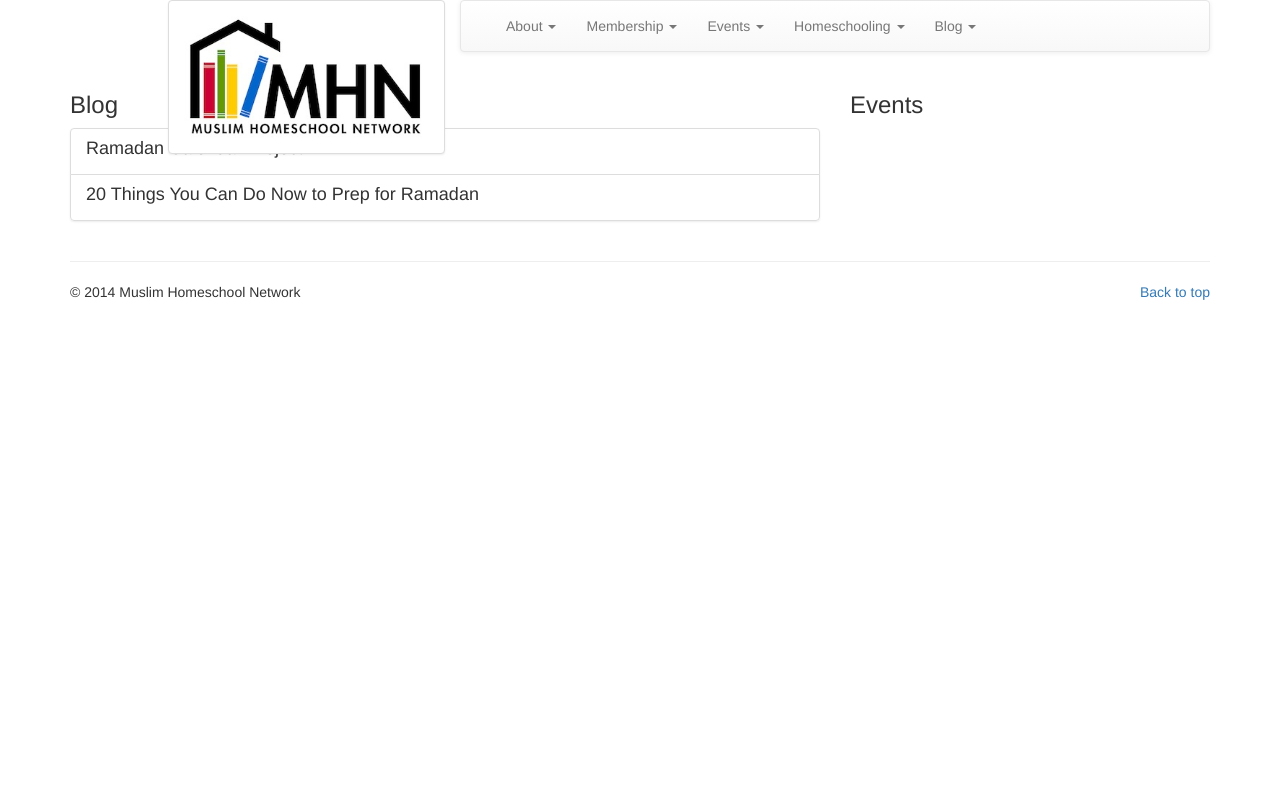
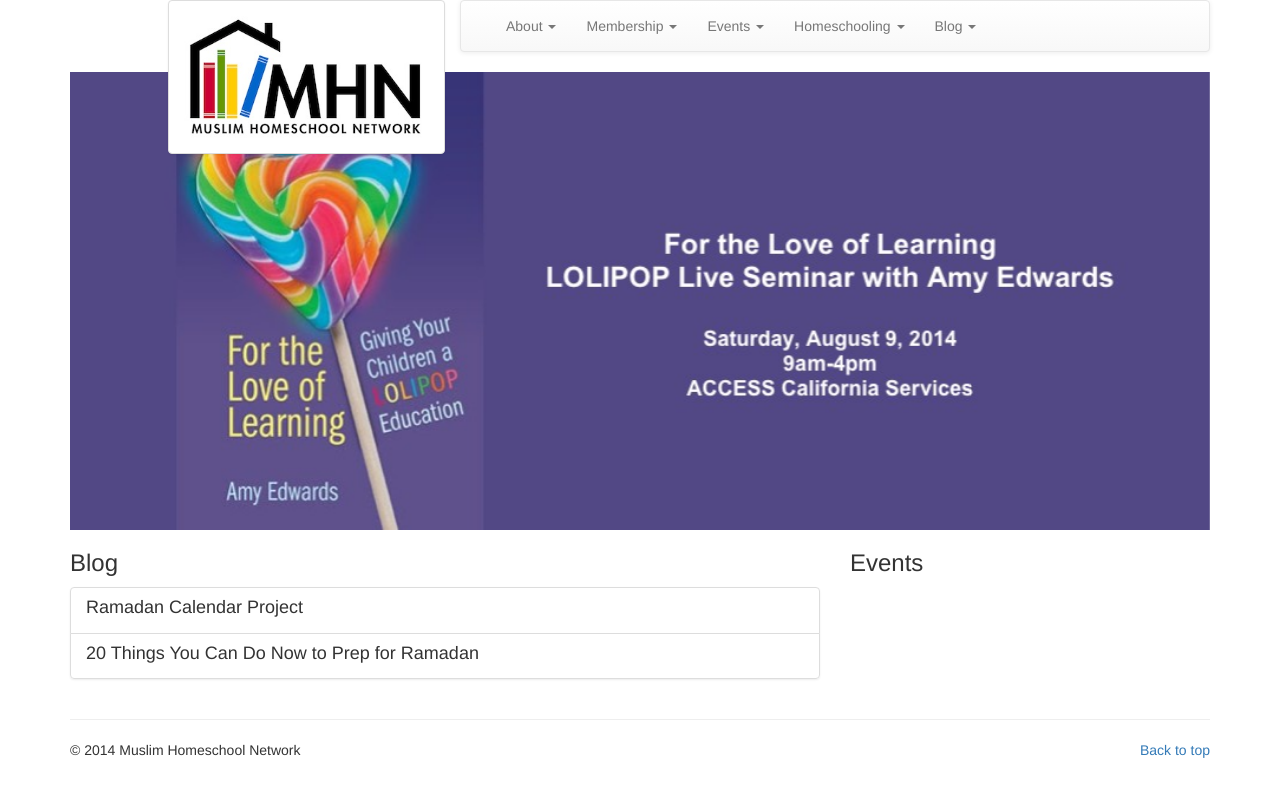
Before and after one commit to muslimhomeschoolnetwork/muslimhomeschoolnetwork.github.io, a Jekyll site: the page built from index.html, in a window 1280 px wide. Shown: the top 797 px of the page. Built offline with Jekyll 4.4.1, drawn with Linux system fonts in a browser that asks for light colours; nearby versions of some CDN libraries; Markdown is read by kramdown in place of the engine named in the settings.

Commit message:
Update carousels.yml

```diff
--- a/_data/carousels.yml
+++ b/_data/carousels.yml
@@ -0,0 +1,2 @@
+- href: /events/calendar/2014/08/09/for-the-love-of-learning/
+  image: /images/loveoflearningbanner.jpg
```
